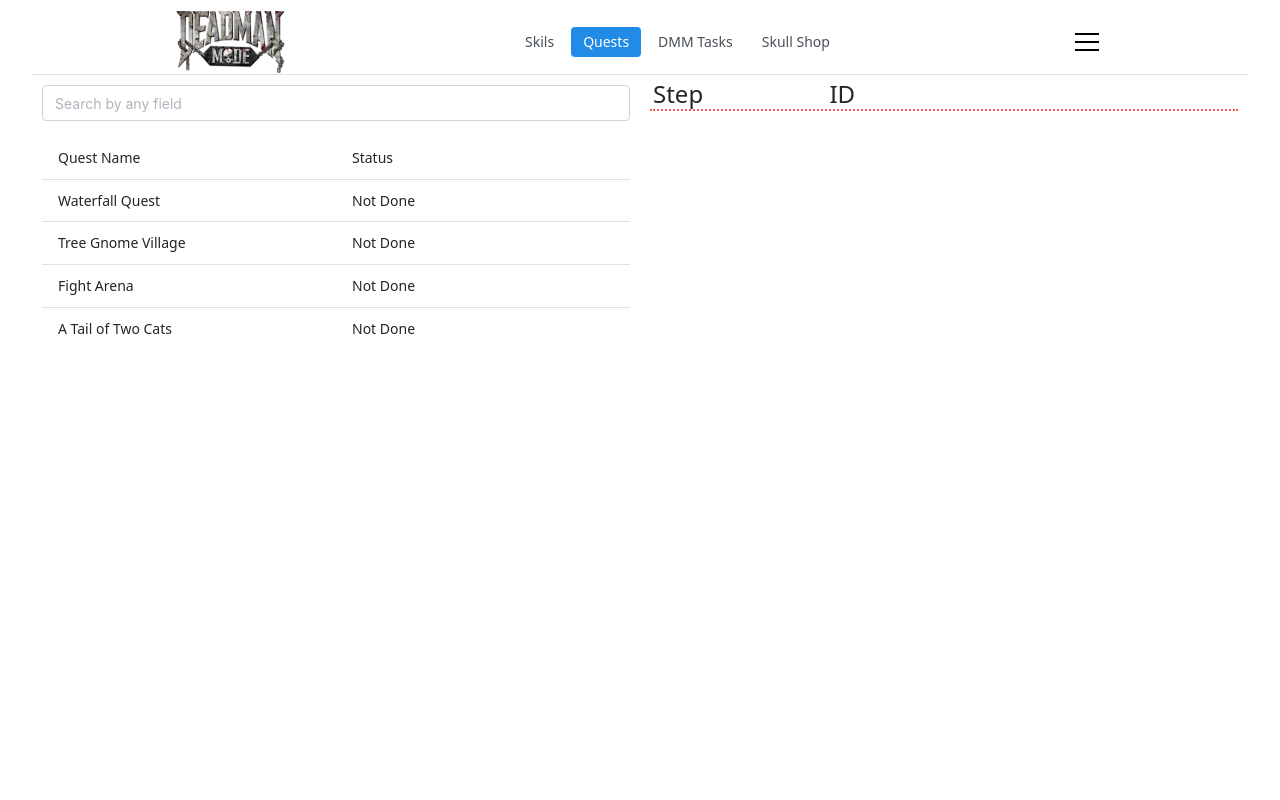
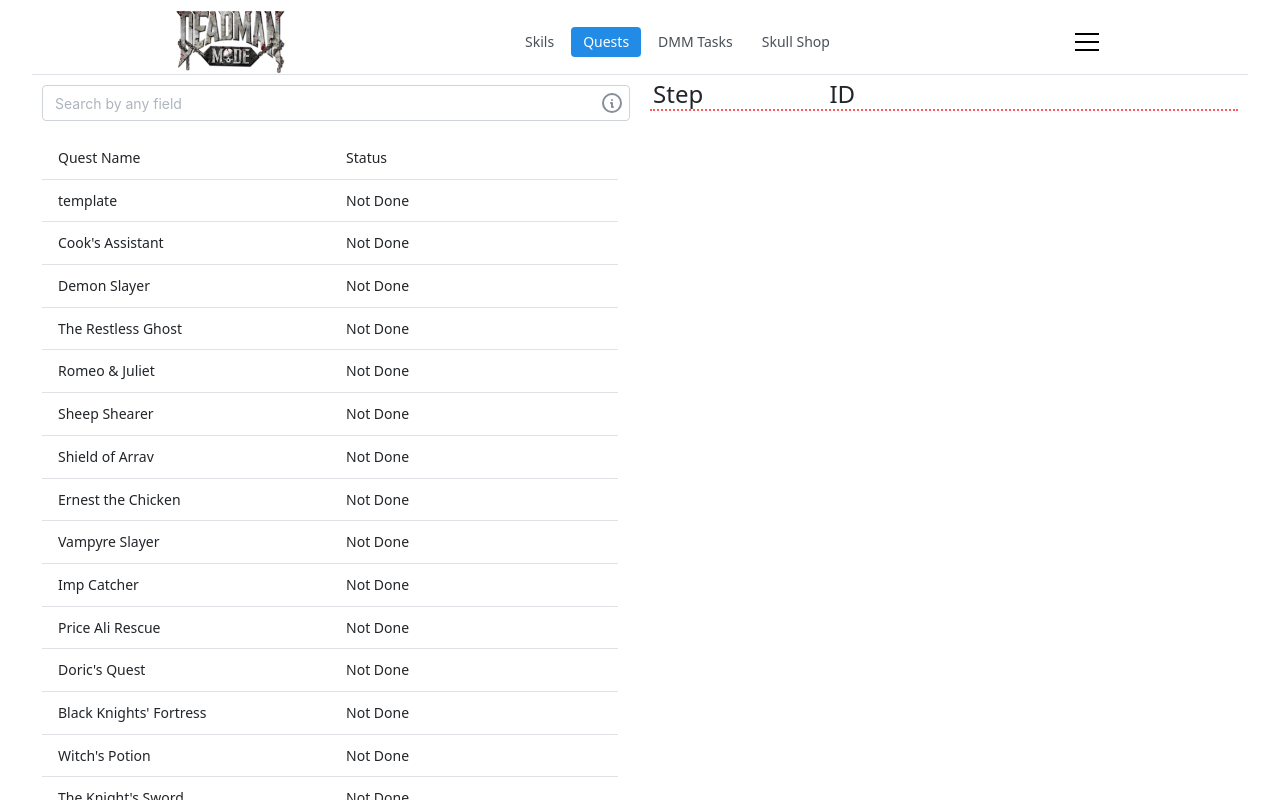
Before and after one commit to joelewis43/DMMPlanner, a React (Vite) app: page / in a window 1280 px wide. Both pictures are taken after a click on the link "Quests". Shown: the top 800 px of the page. Built offline with nearby package versions, Linux system fonts and the light colour scheme.

Commit message:
Clean up quest lamp modal and enhance quest search

```diff
--- a/package.json
+++ b/package.json
@@ -15,6 +15,8 @@
     "@fortawesome/react-fontawesome": "^3.1.0",
     "@mantine/core": "^8.3.8",
     "@mantine/hooks": "^8.3.8",
+    "@tabler/icons": "^3.35.0",
+    "@tabler/icons-react": "^3.35.0",
     "bootstrap": "^5.3.8",
     "immutability-helper": "^3.1.1",
     "react": "^18.3.1",
--- a/src/components/options/OptionsToggle.tsx
+++ b/src/components/options/OptionsToggle.tsx
@@ -21,10 +21,8 @@ const OptionsToggle: React.FC<NavProps> = ({ activeComponent }) => {
   };
 
   return (
-    <div className='content-frame component-container'>
-      <div className="component-section">
+    <div className='content-frame component-section'>
         {renderComponent()}
-      </div>
     </div>
   );
 }
--- a/src/components/options/QuestViewer.tsx
+++ b/src/components/options/QuestViewer.tsx
@@ -1,8 +1,9 @@
 import { useState } from 'react';
-import { Table, Text, TextInput } from '@mantine/core';
+import { Table, Text, TextInput, ActionIcon, Tooltip } from '@mantine/core';
 import { useQuestContext } from '../../providers/QuestProvider';
 import { useRouteContext } from '../../providers/RouteProvider';
 import { QuestData } from '../../types/Quests';
+import { IconInfoCircle } from '@tabler/icons-react';
 
 interface ThProps {
   children: React.ReactNode;
@@ -31,9 +32,20 @@ export default function QuestViewer() {
   const [search, setSearch] = useState('');
   const [sortedData, setSortedData] = useState([...quests.entries()]);
 
-  function filterData(search: string) {
-    const query = search.toLowerCase().trim();
-    return sortedData.filter((q) => q[0].toLowerCase().includes(query));
+  function filterData(input: string) {
+    const query = input.toLowerCase();
+    return Array.from(quests).filter(([name, questData]) => {
+      const nameCheck = name.toLowerCase().includes(query);
+
+      let hasMatchingXpReward: boolean = false;
+      const xpRewards = questData.rewards.xpRewards;
+      if (xpRewards) {
+        hasMatchingXpReward = Object.keys(xpRewards).some(
+          (skillName: string) => skillName.toLowerCase().includes(query)
+        );
+      }
+      return nameCheck || hasMatchingXpReward;
+    })
   }
 
   const handleSearchChange = (event: React.ChangeEvent<HTMLInputElement>) => {
@@ -49,15 +61,27 @@ export default function QuestViewer() {
     </Table.Tr>
   ));
 
+  const tooltipIcon = (
+    <Tooltip
+      label={"Search for quest names or skill xp rewards"}
+      position="bottom-end"
+      multiline
+      w={200} // Set a width for the multiline tooltip
+    >
+        <IconInfoCircle />
+    </Tooltip>
+  );
+
   return (
-    <div>
+    <div className="quest-table" >
       <TextInput
         placeholder="Search by any field"
         mb="md"
-        // leftSection={<IconSearch size={16} stroke={1.5} />}
+        rightSection={tooltipIcon}
         value={search}
         onChange={handleSearchChange}
       />
+      <Table.ScrollContainer maxHeight={800} minWidth={500}>
         <Table horizontalSpacing="md" verticalSpacing="xs" layout="fixed">
           <Table.Thead>
             <Table.Tr>
@@ -73,6 +97,7 @@ export default function QuestViewer() {
             {rows}
           </Table.Tbody>
         </Table>
+      </Table.ScrollContainer>
     </div>
   );
 }
--- a/src/data/quests.json
+++ b/src/data/quests.json
@@ -1,9 +1,235 @@
 {
-  "Waterfall Quest": {
+  "template": {
     "rewards": {
       "xpRewards": {
-        "Attack": 13750,
-        "Strength": 13750
+        "Attack": 12175,
+        "Thieving": 2175
+      },
+      "lamps": {
+        "skillChoice": "Any",
+        "levelReq": 30,
+        "grants": 2,
+        "xpValue": 2500
+      }
+    }
+  },
+  "Cook's Assistant": {
+    "rewards": {
+      "xpRewards": {
+        "Cooking": 300
+      }
+    }
+  },
+  "Demon Slayer": {
+    "rewards": {}
+  },
+  "The Restless Ghost": {
+    "rewards": {
+      "xpRewards": {
+        "Prayer": 1125
+      }
+    }
+  },
+  "Romeo & Juliet": {
+    "rewards": {}
+  },
+  "Sheep Shearer": {
+    "rewards": {
+      "xpRewards": {
+        "Crafting": 150
+      }
+    }
+  },
+  "Shield of Arrav": {
+    "rewards": {
+      "lamps": {
+        "skillChoice": "Any",
+        "levelReq": 20,
+        "grants": 1,
+        "xpValue": 1000
+      }
+    }
+  },
+  "Ernest the Chicken": {
+    "rewards": {}
+  },
+  "Vampyre Slayer": {
+    "rewards": {
+      "xpRewards": {
+        "Attack": 4825
+      }
+    }
+  },
+  "Imp Catcher": {
+    "rewards": {
+      "xpRewards": {
+        "Magic": 875
+      }
+    }
+  },
+  "Price Ali Rescue": {
+    "rewards": {}
+  },
+  "Doric's Quest": {
+    "rewards": {
+      "xpRewards": {
+        "Mining": 1300
+      }
+    }
+  },
+  "Black Knights' Fortress": {
+    "rewards": {}
+  },
+  "Witch's Potion": {
+    "rewards": {
+      "xpRewards": {
+        "Magic": 325
+      }
+    }
+  },
+  "The Knight's Sword": {
+    "rewards": {
+      "xpRewards": {
+        "Smithing": 12725
+      }
+    }
+  },
+  "Goblin Diplomacy": {
+    "rewards": {
+      "xpRewards": {
+        "Crafting": 200
+      }
+    }
+  },
+  "Pirate's Treasure": {
+    "rewards": {}
+  },
+  "Dragon Slayer I": {
+    "rewards": {
+      "xpRewards": {
+        "Strength": 18650,
+        "Defence": 18650
+      }
+    }
+  },
+  "Rune Mysteries": {
+    "rewards": {}
+  },
+  "Misthalin Mystery": {
+    "rewards": {
+      "xpRewards": {
+        "Crafting": 600
+      }
+    }
+  },
+  "The Corsair Curse": {
+    "rewards": {}
+  },
+  "X Marks the Spot": {
+    "rewards": {
+      "lamps": {
+        "skillChoice": "Any",
+        "levelReq": 1,
+        "grants": 1,
+        "xpValue": 300
+      }
+    }
+  },
+  "Below Ice Mountain": {
+    "rewards": {}
+  },
+  "Druidic Ritual": {
+    "rewards": {
+      "xpRewards": {
+        "Herblore": 250
+      }
+    }
+  },
+  "Lost City": {
+    "rewards": {}
+  },
+  "Witch's House": {
+    "rewards": {
+      "xpRewards": {
+        "Hitpoints": 6325
+      }
+    }
+  },
+  "Merlin's Crystal": {
+    "rewards": {
+      "lamps": {
+        "skillChoice": "Any",
+        "levelReq": 20,
+        "grants": 1,
+        "xpValue": 1000
+      }
+    }
+  },
+  "Heros' Quest": {
+    "rewards": {
+      "xpRewards": {
+        "Attack": 3075,
+        "Strength": 3075,
+        "Defence": 3075,
+        "Hitpoints": 3075,
+        "Range": 2075,
+        "Fishing": 2725,
+        "Cooking": 2825,
+        "Woodcutting": 1575,
+        "Firemaking": 1575,
+        "Smithing": 2275,
+        "Mining": 2575,
+        "Herblore": 1325
+      }
+    }
+  },
+  "Scorpion Catcher": {
+    "rewards": {
+      "xpRewards": {
+        "Strength": 6625
+      }
+    }
+  },
+  "Family Crest": {
+    "rewards": {}
+  },
+  "Tribal Totem": {
+    "rewards": {
+      "xpRewards": {
+        "Thieving": 1775
+      }
+    }
+  },
+  "Fishing Contest": {
+    "rewards": {
+      "xpRewards": {
+        "Fishing": 2437
+      }
+    }
+  },
+  "Monk's Friend": {
+    "rewards": {
+      "xpRewards": {
+        "Woodcutting": 2000
+      }
+    }
+  },
+  "Temple of Ikov": {
+    "rewards": {
+      "xpRewards": {
+        "Range": 10500,
+        "Fletching": 8000
+      }
+    }
+  },
+  "Clock Tower": {
+    "rewards": {}
+  },
+  "Holy Grail": {
+    "rewards": {
+      "xpRewards": {
+        "Prayer": 11000,
+        "Defence": 15300
       }
     }
   },
@@ -22,13 +248,58 @@
       }
     }
   },
-  "A Tail of Two Cats": {
+  "Hazeel Cult": {
     "rewards": {
-      "lamps": {
-        "skillChoice": "Any",
-        "levelReq": 30,
-        "grants": 2,
-        "xpValue": 2500
+      "xpRewards": {
+        "Thieving": 1500
+      }
+    }
+  },
+  "Sheep Herder": {
+    "rewards": {}
+  },
+  "Plague City": {
+    "rewards": {
+      "xpRewards": {
+        "Mining": 2425
+      }
+    }
+  },
+  "Sea Slug": {
+    "rewards": {
+      "xpRewards": {
+        "Fishing": 7175
+      }
+    }
+  },
+  "Waterfall Quest": {
+    "rewards": {
+      "xpRewards": {
+        "Attack": 13750,
+        "Strength": 13750
+      }
+    }
+  },
+  "Biohazard": {
+    "rewards": {
+      "xpRewards": {
+        "Thieving": 1250
+      }
+    }
+  },
+  "Jungle Potion": {
+    "rewards": {
+      "xpRewards": {
+        "Herblore": 775
+      }
+    }
+  },
+  "The Grand Tree": {
+    "rewards": {
+      "xpRewards": {
+        "Attack": 18400,
+        "Thieving": 7900,
+        "Magic": 2150
       }
     }
   }
--- a/src/providers/QuestProvider.tsx
+++ b/src/providers/QuestProvider.tsx
@@ -1,5 +1,5 @@
 import React, { createContext, useContext, useState } from 'react';
-import { QuestData, questsMap } from '../types/Quests';
+import { QuestData, questsMap, XpLamp } from '../types/Quests';
 import { useSkillsContext } from './SkillsProvider';
 import { SkillName } from '../types/Skills';
 import { useDisclosure } from '@mantine/hooks';
@@ -11,6 +11,13 @@ interface QuestContextType {
   incompleteQuest: (name: string) => void;
 }
 
+interface RenderLampData {
+  lamp: XpLamp;
+  removeXp: boolean;
+  remainingGrants: number;
+  questName: string;
+}
+
 const QuestContext = createContext<QuestContextType | undefined>(undefined);
 
 export const QuestProvider: React.FC<{ children: React.ReactNode }> = ({ children }) => {
@@ -19,11 +26,7 @@ export const QuestProvider: React.FC<{ children: React.ReactNode }> = ({ childre
 
   // Modal state
   const [opened, { open, close }] = useDisclosure(false);
-  const [pendingLamp, setPendingLamp] = useState<{
-    quest: QuestData;
-    removeXp: boolean;
-    remainingGrants: number;
-  } | null>(null);
+  const [activeLamp, setActiveLamp] = useState<RenderLampData>();
 
   const completeQuest = (name: string) => {
     if (quests.has(name)) {
@@ -52,27 +55,23 @@ export const QuestProvider: React.FC<{ children: React.ReactNode }> = ({ childre
       }
     }
 
-    // Handle XP lamp - show modal for skill selection
+    // Ingress for Lamp workflow
     if (quest.rewards?.lamps) {
       const lamp = quest.rewards.lamps;
-
-      if (lamp.skillChoice === 'Any' || Array.isArray(lamp.skillChoice)) {
-        // Open modal for user to choose skill(s)
-        setPendingLamp({
-          quest,
-          removeXp,
-          remainingGrants: lamp.grants
-        });
-        open();
-      }
+      setActiveLamp({
+        lamp,
+        removeXp,
+        remainingGrants: lamp.grants,
+        questName: quest.name
+      });
+      open();
     }
   };
 
 
   const handleSkillSelection = (selectedSkill: SkillName) => {
-    if (pendingLamp) {
-      const { quest, removeXp, remainingGrants } = pendingLamp;
-      const lamp = quest.rewards.lamps!;
+    if (activeLamp) {
+      const { lamp, removeXp, remainingGrants } = activeLamp;
 
       // Apply XP for this single grant
       let xp = lamp.xpValue;
@@ -83,25 +82,25 @@ export const QuestProvider: React.FC<{ children: React.ReactNode }> = ({ childre
       const newRemainingGrants = remainingGrants - 1;
       if (newRemainingGrants > 0) {
         // Update remaining grants and keep modal open
-        setPendingLamp({ quest, removeXp, remainingGrants: newRemainingGrants });
+        setActiveLamp({ ...activeLamp, remainingGrants: newRemainingGrants });
       } else {
         // All grants used, close modal
         close();
-        setPendingLamp(null);
+        setActiveLamp(undefined);
       }
     }
   };
 
   const handleModalClose = () => {
     close();
-    setPendingLamp(null);
+    setActiveLamp(undefined);
   };
 
   // Get available skills from the lamp
   const getAvailableSkills = (): SkillName[] => {
-    if (!pendingLamp) return [];
+    if (!activeLamp) return [];
 
-    const lamp = pendingLamp.quest.rewards.lamps!;
+    const lamp = activeLamp.lamp;
     if (lamp.skillChoice === 'Any') {
       return Object.values(SkillName);
     } else if (Array.isArray(lamp.skillChoice)) {
@@ -114,23 +113,19 @@ export const QuestProvider: React.FC<{ children: React.ReactNode }> = ({ childre
     <QuestContext.Provider value={{ quests, completeQuest, incompleteQuest }}>
       {children}
 
-      {/* Skill Selection Modal */}
       <Modal
         opened={opened}
         onClose={handleModalClose}
         closeOnClickOutside={false}
         closeOnEscape={false}
         withCloseButton={false}
-        title={pendingLamp ? `Choose a Skill for ${pendingLamp.quest.name}` : ''}
+        title={activeLamp ? `Choose a Skill for ${activeLamp.questName}` : ''}
         centered
         size="md"
       >
-        {pendingLamp && (
+        {activeLamp && (
           <>
-            <p>
-              Select which skill to apply {pendingLamp.quest.rewards.lamps!.xpValue} XP to
-              {` (${pendingLamp.remainingGrants} selections remaining)`}
-            </p>
+            <p>Select which skill to apply {activeLamp.lamp.xpValue} XP to {`(${activeLamp.remainingGrants} selections remaining)`}</p>
             <SimpleGrid cols={{ base: 1, sm: 3 }} >
               {getAvailableSkills().map(skill => (
                 <Button variant="filled" key={skill} onClick={() => handleSkillSelection(skill)}>
--- a/src/providers/RouteProvider.tsx
+++ b/src/providers/RouteProvider.tsx
@@ -48,7 +48,6 @@ export const RouteProvider: React.FC<{ children: React.ReactNode }> = ({ childre
     const foundStep = route.filter(s => s.id === id);
     if (foundStep.length > 0) {
       if (foundStep[0].type === RouteType.Quest) {
-        console.log("I should be deleting quest xp");
         incompleteQuest(foundStep[0].name)
       }
     }
--- a/src/util/SkillsUtil.tsx
+++ b/src/util/SkillsUtil.tsx
@@ -41,7 +41,6 @@ export const DetermineXpToNextLevel = (xp: number, curLevel: number) => {
 export const DetermineXpPercentage = (xp: number, curLevel: number) => {
   const num = (xp - XP_TABLE[curLevel-1]);
   const dem = (XP_TABLE[curLevel]-XP_TABLE[curLevel-1]);
-  console.log(num + " / " + dem + " = " + num/dem);
   return num/dem * 100;
 }
 
```
Also changed, not shown: 1 other file (tests, documents, lock files or other folders). Lines whose indentation alone changed are shown as unchanged.
